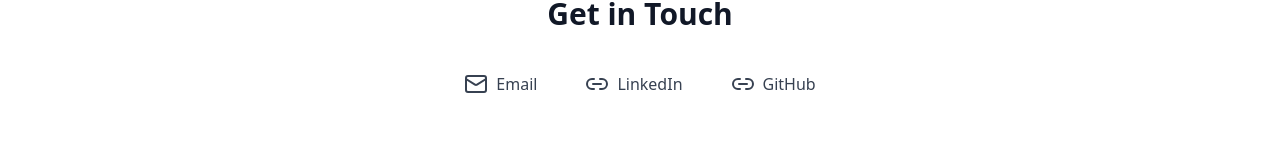
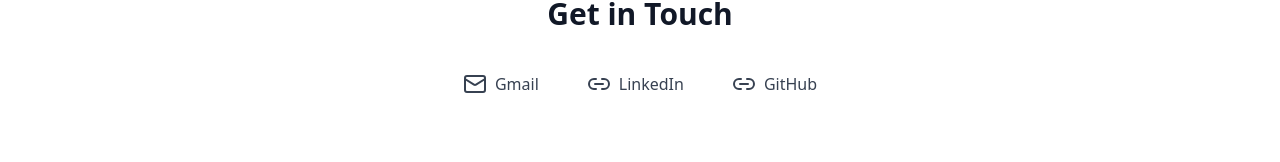
Before and after one commit to jamespares/Portfolio-site, a Next.js app: page / in a window 1280 px wide. Shown: the part 3346-3508 px from the top of the page. Built offline with nearby package versions, Linux system fonts and the light colour scheme.

Commit message:
gmail link added

```diff
--- a/pages/index.js
+++ b/pages/index.js
@@ -435,16 +435,21 @@
             >
               Get in Touch
             </motion.h2>
-            <motion.div className="flex justify-center space-x-8">
+            <div className="flex justify-center space-x-8">
+              {/* Gmail Link */}
               <motion.a
-                href="mailto:james@roamfreely.io"
+                href="https://mail.google.com/mail/?view=cm&fs=1&to=james@roamfreely.io"
+                target="_blank"
+                rel="noopener noreferrer"
                 whileHover={{ scale: 1.05 }}
                 whileTap={{ scale: 0.95 }}
                 className="flex items-center text-gray-700 dark:text-gray-300 hover:text-sky-600 dark:hover:text-sky-400 rounded-lg p-2"
               >
                 <Mail className="w-6 h-6 mr-2" />
-                <span>Email</span>
+                <span>Gmail</span>
               </motion.a>
+
+              {/* LinkedIn */}
               <motion.a
                 href="https://www.linkedin.com/in/james-p-ba7653207/"
                 target="_blank"
@@ -456,6 +461,8 @@
                 <Link2 className="w-6 h-6 mr-2" />
                 <span>LinkedIn</span>
               </motion.a>
+
+              {/* GitHub */}
               <motion.a
                 href="https://github.com/jamespares"
                 target="_blank"
@@ -467,7 +474,7 @@
                 <Link2 className="w-6 h-6 mr-2" />
                 <span>GitHub</span>
               </motion.a>
-            </motion.div>
+            </div>
           </div>
         </section>
 
```
